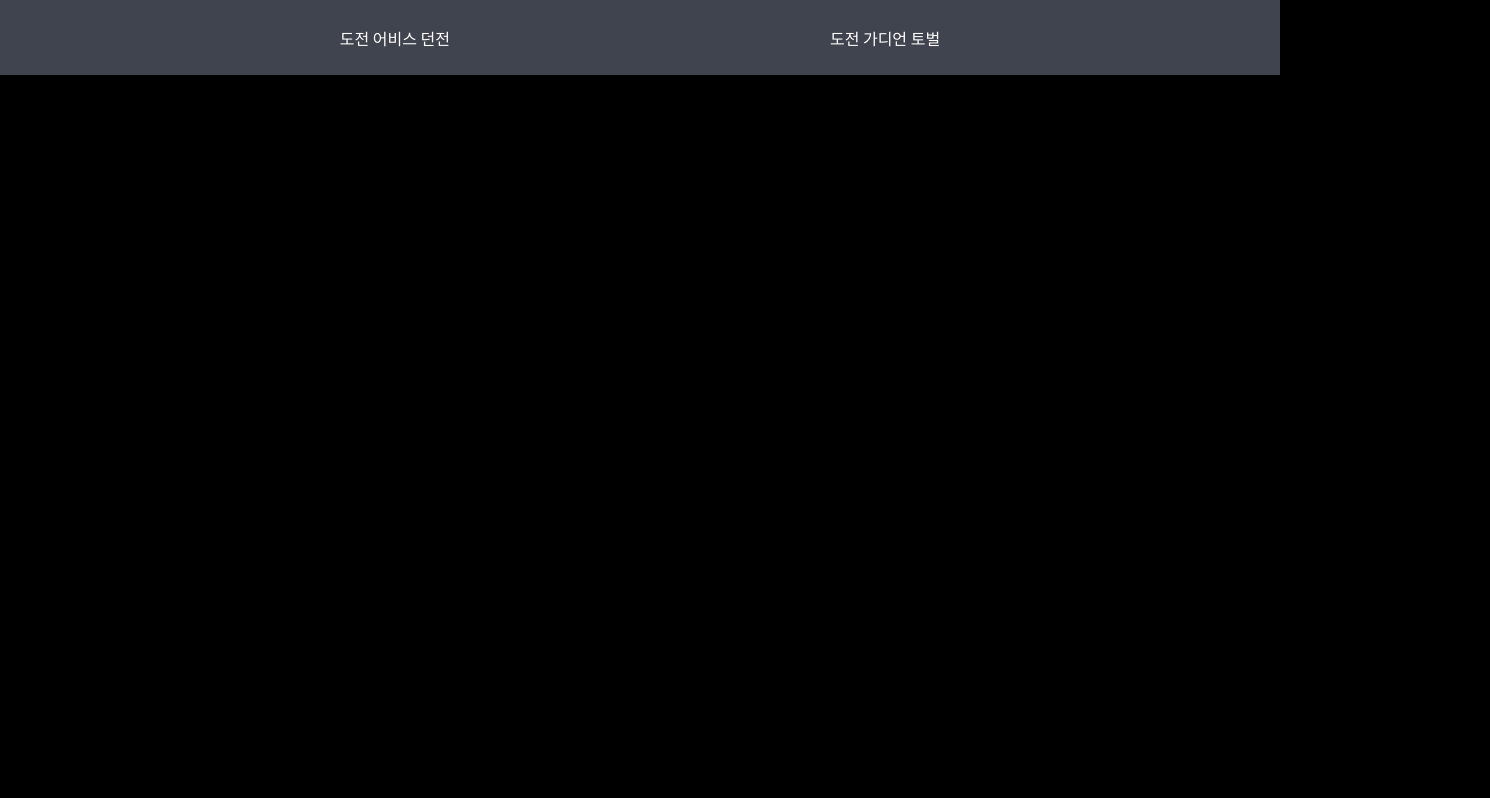
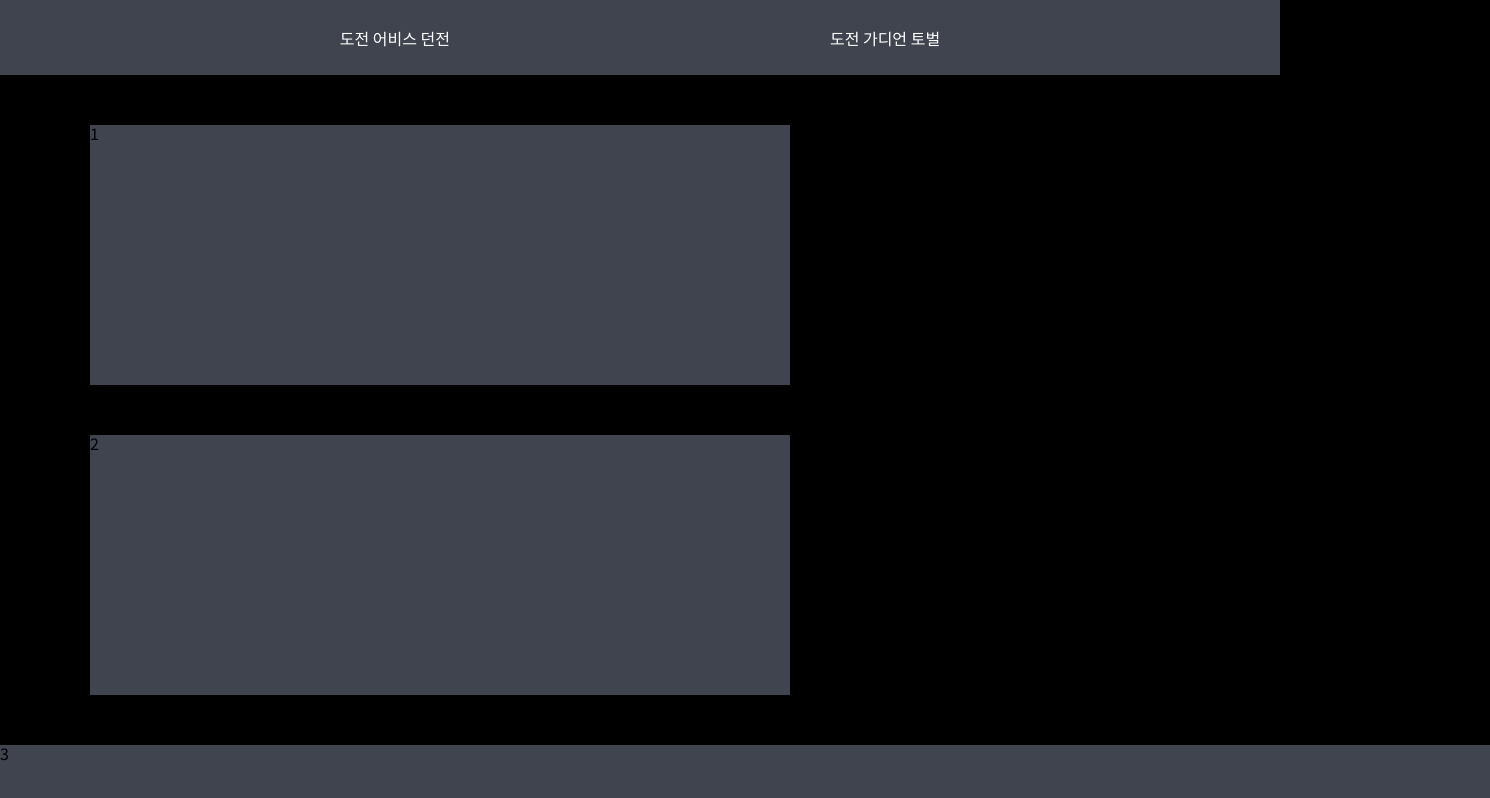
Before and after one commit to Suhyxn/help-lost-art, a React (Create React App) app: page / in a window 1280 px wide. Shown: the top 798 px of the page, 1490 px wide, since content can reach past the window. Built offline with nearby package versions, Linux system fonts and the light colour scheme.

Commit message:
style: Home.tsx Default layout settings

```diff
--- a/src/style/Home/HomeStyle.tsx
+++ b/src/style/Home/HomeStyle.tsx
@@ -1,7 +1,35 @@
 import React from "react";
+import styled from "styled-components";
 
 function HomeStyle() {
-  return <div>HomeStyle</div>;
+  return (
+    <SquareContainer>
+      <SmallSquare>1</SmallSquare>
+      <SmallSquare>2</SmallSquare>
+      <BigSquare>3</BigSquare>
+    </SquareContainer>
+  );
 }
 
+const SquareContainer = styled.div`
+  margin-top: 50px;
+`;
+
+const SmallSquare = styled.div`
+  width: 700px;
+  height: 260px;
+  background-color: #40444f;
+  float: left;
+  margin-left: 90px;
+  margin-bottom: 50px;
+`;
+
+const BigSquare = styled.div`
+  background-color: #40444f;
+  width: 1490px;
+  height: 260px;
+  clear: left;
+  margin: 0 auto;
+`;
+
 export default HomeStyle;
```
